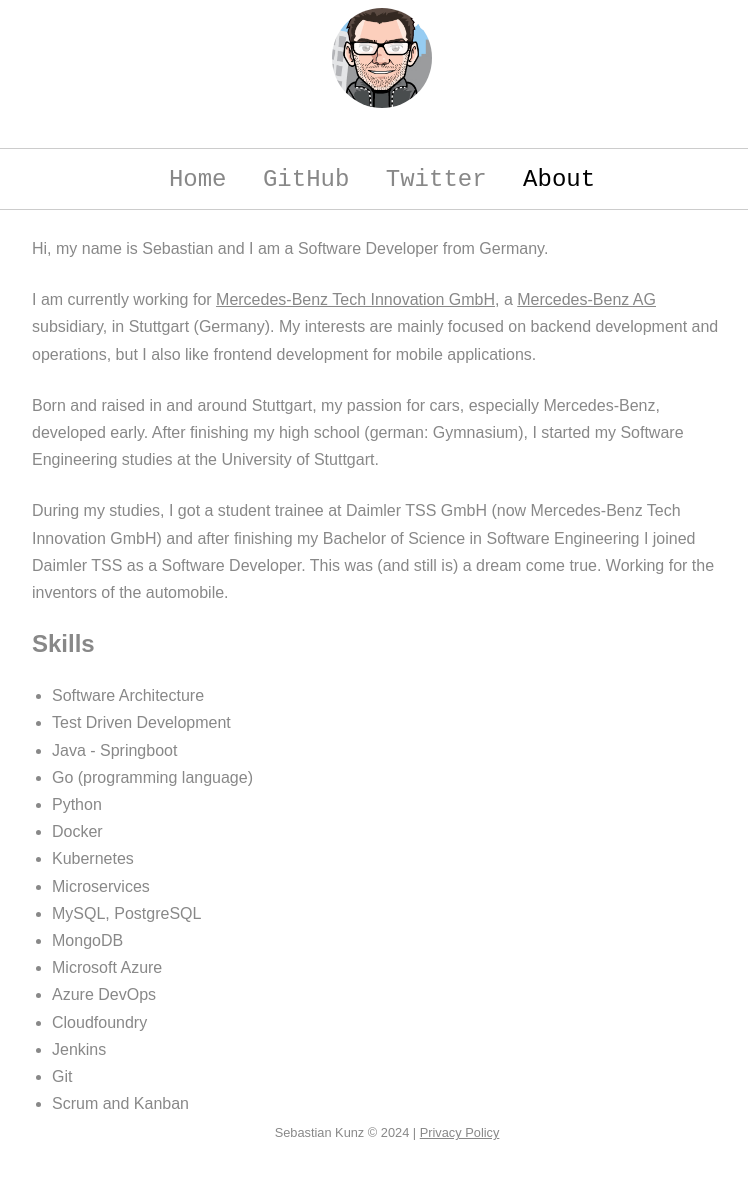
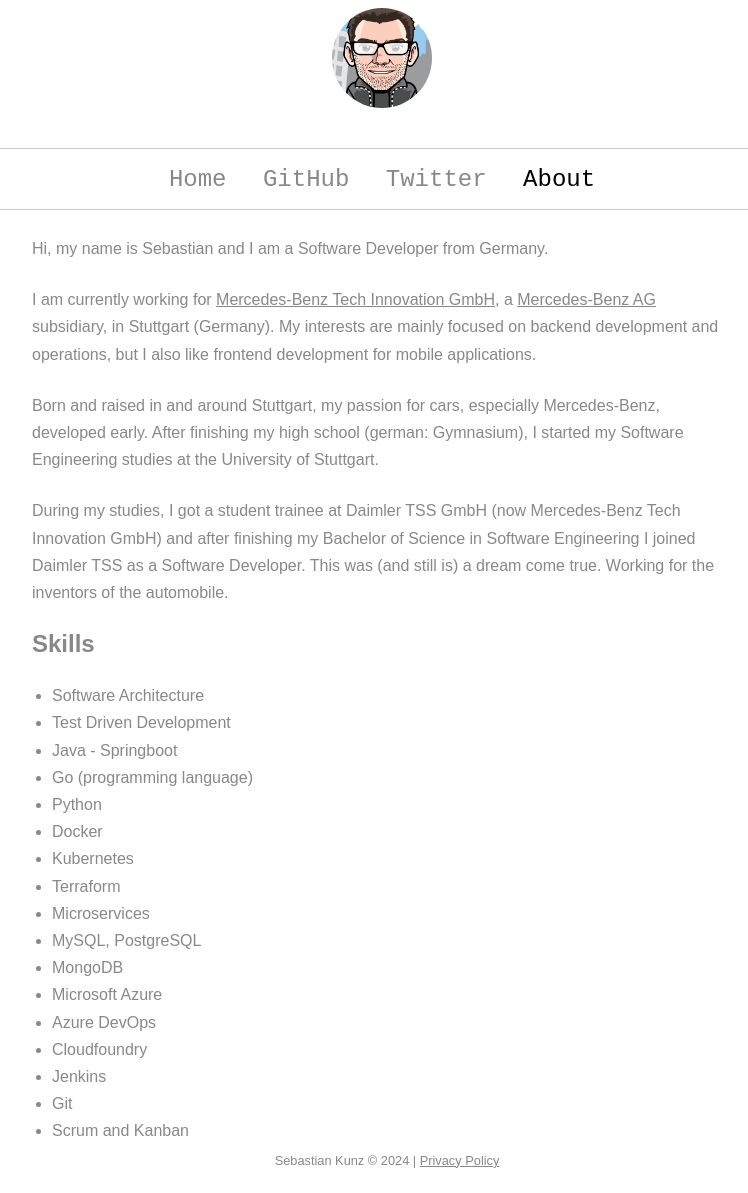
Before and after one commit to sebkunz/sebkunz.github.io, a Jekyll site: the page built from about.html, in a window 1280 px wide. Shown: the whole page, without its empty margins (258-1006 px from the left). Built offline with Jekyll 4.4.1, drawn with Linux system fonts in a browser that asks for light colours; before the commit the page ends 1165 px from its top, so only the background shows below that.

Commit message:
Update about.html

```diff
--- a/about.html
+++ b/about.html
@@ -20,6 +20,7 @@ layout: basic_page
 	<li class="about">Python</li>
 	<li class="about">Docker</li>
 	<li class="about">Kubernetes</li>
+	<li class="about">Terraform</li>
 	<li class="about">Microservices</li>
 	<li class="about">MySQL, PostgreSQL</li>
 	<li class="about">MongoDB</li>
```
